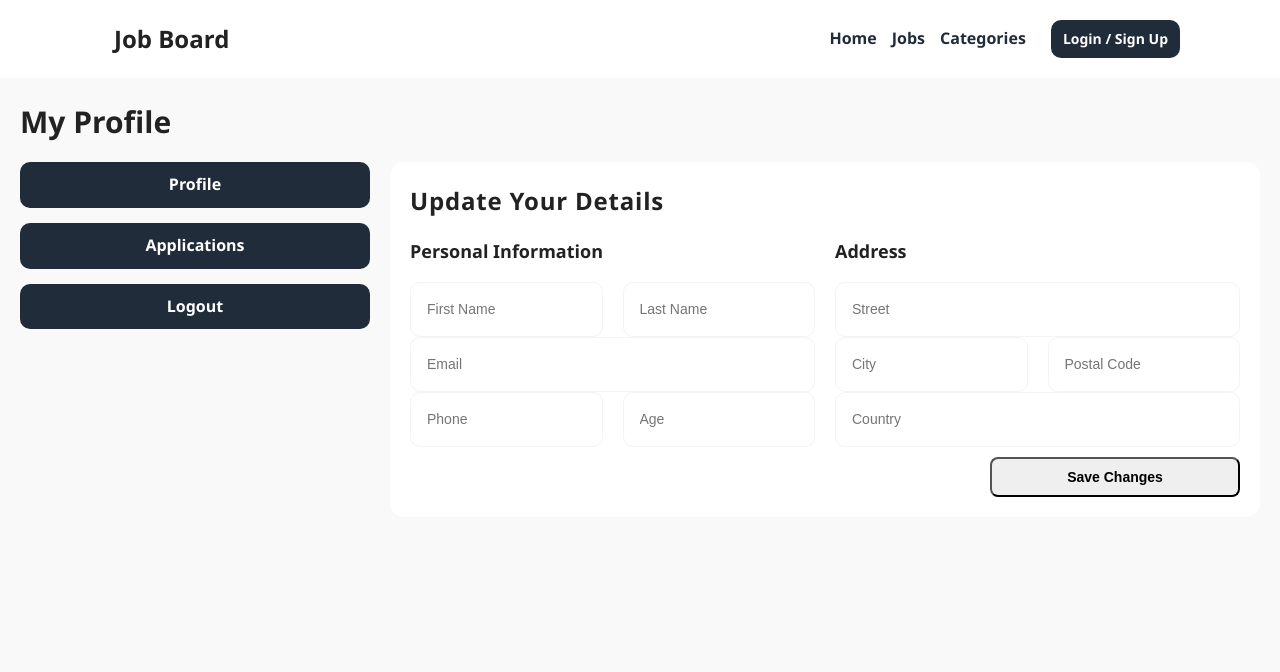
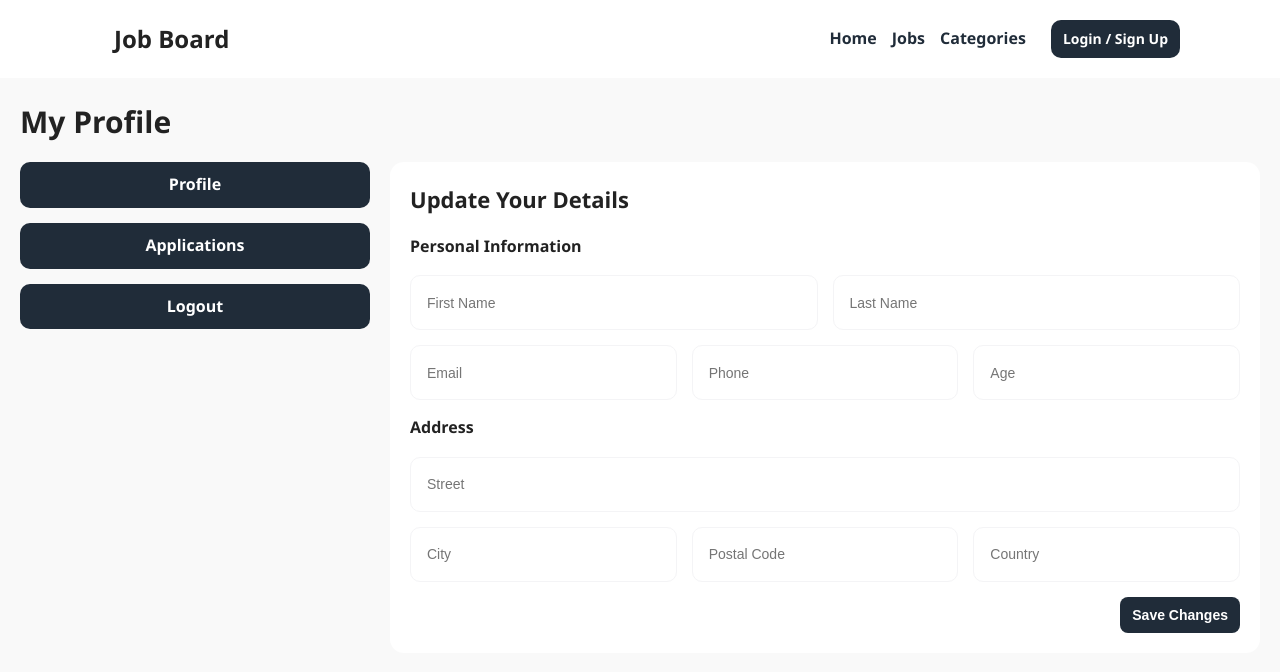
Before and after one commit to Jon-Felipe/Job-Board-React, a React (Vite) app: page /profile in a window 1280 px wide. Shown: the top 672 px of the page. Built offline with nearby package versions, Linux system fonts and the light colour scheme.

Commit message:
refactored profile page styles

```diff
--- a/src/pages/Profile/ProfilePage.module.css
+++ /dev/null
@@ -1,56 +0,0 @@
-.detailsSection {
-  background-color: #fff;
-  padding: 20px;
-  border-radius: 14px;
-}
-
-.detailsTitle {
-  font-size: 18px;
-  letter-spacing: 0.8px;
-}
-
-.userDetailsForm {
-  display: flex;
-  flex-direction: column;
-
-  section {
-    width: 100%;
-  }
-}
-
-.flex {
-  display: flex;
-  flex-direction: column;
-}
-
-@media screen and (min-width: 768px) {
-  .flex {
-    flex-direction: row;
-    column-gap: 20px;
-  }
-
-  .submitButton {
-    width: 250px;
-    justify-self: end;
-    margin-top: 10px;
-  }
-}
-
-@media screen and (min-width: 1024px) {
-  .title {
-    font-size: 32px;
-  }
-
-  .detailsTitle {
-    font-size: 24px;
-  }
-
-  .formTitle {
-    font-size: 18px;
-  }
-
-  .userDetailsForm {
-    flex-direction: row;
-    column-gap: 20px;
-  }
-}
--- /dev/null
+++ b/src/pages/Profile/ProfilePage.styles.tsx
@@ -0,0 +1,40 @@
+import styled from 'styled-components';
+
+export const ProfilePageContainer = styled.div`
+  background-color: #fff;
+  padding: 20px;
+  border-radius: 14px;
+
+  .personal-info,
+  .address {
+    display: flex;
+    flex-direction: column;
+    row-gap: 15px;
+    margin-bottom: 15px;
+
+    h4 {
+      margin-bottom: 0;
+    }
+  }
+
+  @media screen and (min-width: 1024px) {
+    .heading {
+      font-size: 22px;
+    }
+
+    .row {
+      display: flex;
+      flex-direction: row;
+      column-gap: 15px;
+    }
+
+    .save-btn {
+      display: flex;
+      justify-content: flex-end;
+
+      button {
+        width: auto;
+      }
+    }
+  }
+`;
--- a/src/pages/Profile/ProfilePage.tsx
+++ b/src/pages/Profile/ProfilePage.tsx
@@ -7,7 +7,7 @@ import Button from '../../components/ui/Button/Button';
 import Input from '../../components/ui/Input/Input';
 
 // extras
-import styles from './ProfilePage.module.css';
+import { ProfilePageContainer } from './ProfilePage.styles';
 import type { IAddress, IUser } from '../../utils/types';
 
 function ProfilePage() {
@@ -60,14 +60,13 @@ function ProfilePage() {
   }
 
   return (
-    <div>
-      <section className={styles.detailsSection}>
-        <h3 className={styles.detailsTitle}>Update Your Details</h3>
+    <ProfilePageContainer>
+      <h3 className='heading'>Update Your Details</h3>
       <form onSubmit={handleOnSubmit}>
-          <div className={styles.userDetailsForm}>
         <section>
-              <h4 className={styles.formTitle}>Personal Information</h4>
-              <div className={styles.flex}>
+          <h4>Personal Information</h4>
+          <div className='personal-info'>
+            <div className='row'>
               <Input
                 type='text'
                 placeholder='First Name'
@@ -83,6 +82,7 @@ function ProfilePage() {
                 onChange={handleOnChange}
               />
             </div>
+            <div className='row'>
               <Input
                 type='email'
                 placeholder='Email'
@@ -90,7 +90,6 @@ function ProfilePage() {
                 value={userDetails.email}
                 onChange={handleOnChange}
               />
-              <div className={styles.flex}>
               <Input
                 type='text'
                 placeholder='Phone'
@@ -106,9 +105,11 @@ function ProfilePage() {
                 onChange={handleOnChange}
               />
             </div>
+          </div>
         </section>
         <section>
-              <h4 className={styles.formTitle}>Address</h4>
+          <h4>Address</h4>
+          <div className='address'>
             <Input
               type='text'
               placeholder='Street'
@@ -116,7 +117,7 @@ function ProfilePage() {
               value={userDetails.address?.street}
               onChange={handleOnChange}
             />
-              <div className={styles.flex}>
+            <div className='row'>
               <Input
                 type='text'
                 placeholder='City'
@@ -131,7 +132,7 @@ function ProfilePage() {
                 value={userDetails.address?.postalCode}
                 onChange={handleOnChange}
               />
-              </div>
+
               <Input
                 type='text'
                 placeholder='Country'
@@ -139,16 +140,16 @@ function ProfilePage() {
                 value={userDetails.address?.country}
                 onChange={handleOnChange}
               />
+            </div>
+          </div>
         </section>
-          </div>
-          <div className={styles.submitButton}>
-            <Button type='submit' variant='inverted'>
+        <div className='save-btn'>
+          <Button type='submit' variant='primary'>
             Save Changes
           </Button>
         </div>
       </form>
-      </section>
-    </div>
+    </ProfilePageContainer>
   );
 }
 
```
Lines whose indentation alone changed are shown as unchanged.
